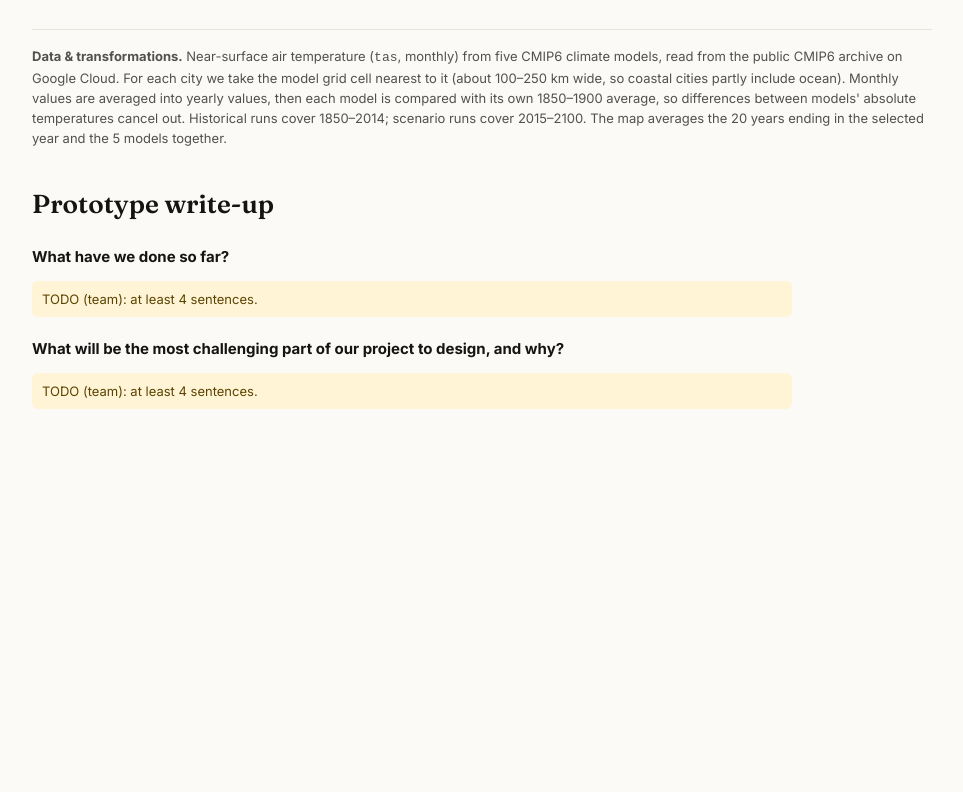
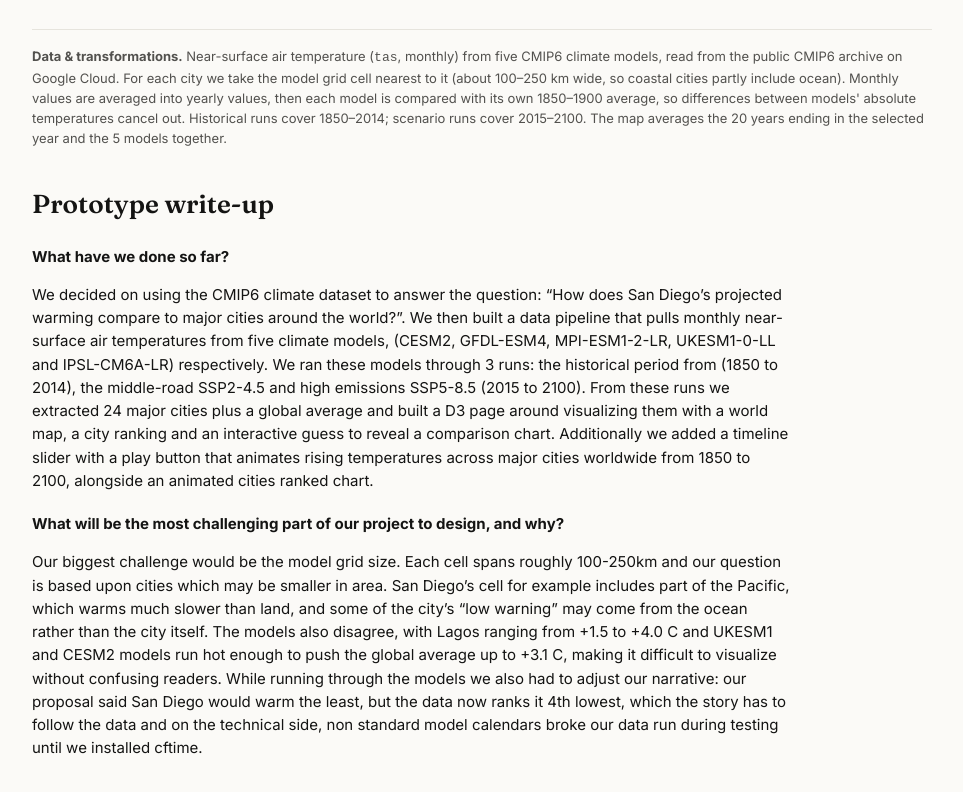
Before and after one commit to Dilrajg04/finalproject_dsc106, a plain HTML site: page index.html in a window 1280 px wide. Shown: the part 1644-2436 px from the top of the page, without its empty margins (44-1007 px from the left). Before the commit the page ends 2133 px from the top, so only its background shows below. Drawn offline with nearby package versions, Linux system fonts and the light colour scheme.

Commit message:
Update index.html
Added the write up responses

```diff
--- a/index.html
+++ b/index.html
@@ -78,9 +78,11 @@
   <article class="writeup">
     <h2>Prototype write-up</h2>
     <h3>What have we done so far?</h3>
-    <p class="todo">TODO (team): at least 4 sentences.</p>
+    <p>We decided on using the CMIP6 climate dataset to answer the question: “How does San Diego’s projected warming compare to major cities around the world?”. We then built a data pipeline that pulls monthly near-surface air temperatures from five climate models, (CESM2, GFDL-ESM4, MPI-ESM1-2-LR, UKESM1-0-LL and IPSL-CM6A-LR) respectively. We ran these models through 3 runs: the historical period from (1850 to 2014), the middle-road SSP2-4.5 and high emissions SSP5-8.5 (2015 to 2100). From these runs we extracted 24 major cities plus a global average and built a D3 page around visualizing them with a world map, a city ranking and an interactive guess to reveal a comparison chart. Additionally we added a timeline slider with a play button that animates rising temperatures across major cities worldwide from 1850 to 2100, alongside an animated cities ranked chart.
+</p>
     <h3>What will be the most challenging part of our project to design, and why?</h3>
-    <p class="todo">TODO (team): at least 4 sentences.</p>
+    <p>Our biggest challenge would be the model grid size. Each cell spans roughly 100-250km and our question is based upon cities which may be smaller in area. San Diego’s cell for example includes part of the Pacific, which warms much slower than land, and some of the city’s “low warning” may come from the ocean rather than the city itself. The models also disagree, with Lagos ranging from +1.5 to +4.0 C and UKESM1 and CESM2 models run hot enough to push the global average up to +3.1 C, making it difficult to visualize without confusing readers. While running through the models we also had to adjust our narrative: our proposal said San Diego would warm the least, but the data now ranks it 4th lowest, which the story has to follow the data and on the technical side, non standard model calendars broke our data run during testing until we installed cftime.
+</p>
   </article>
 </main>
 
```
